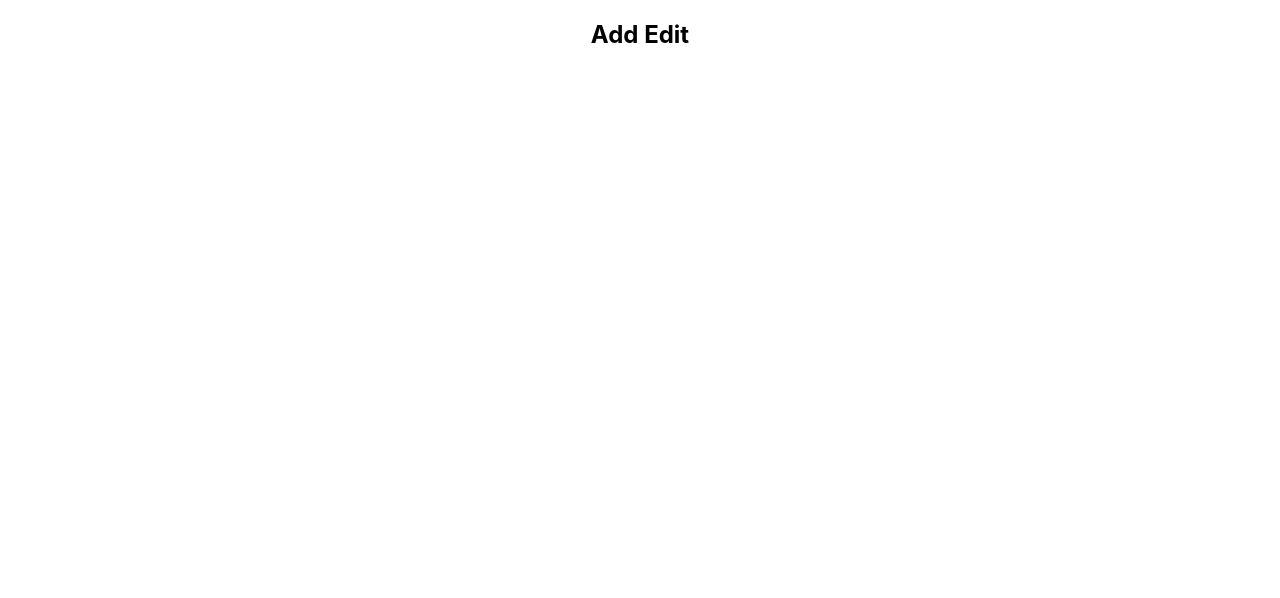
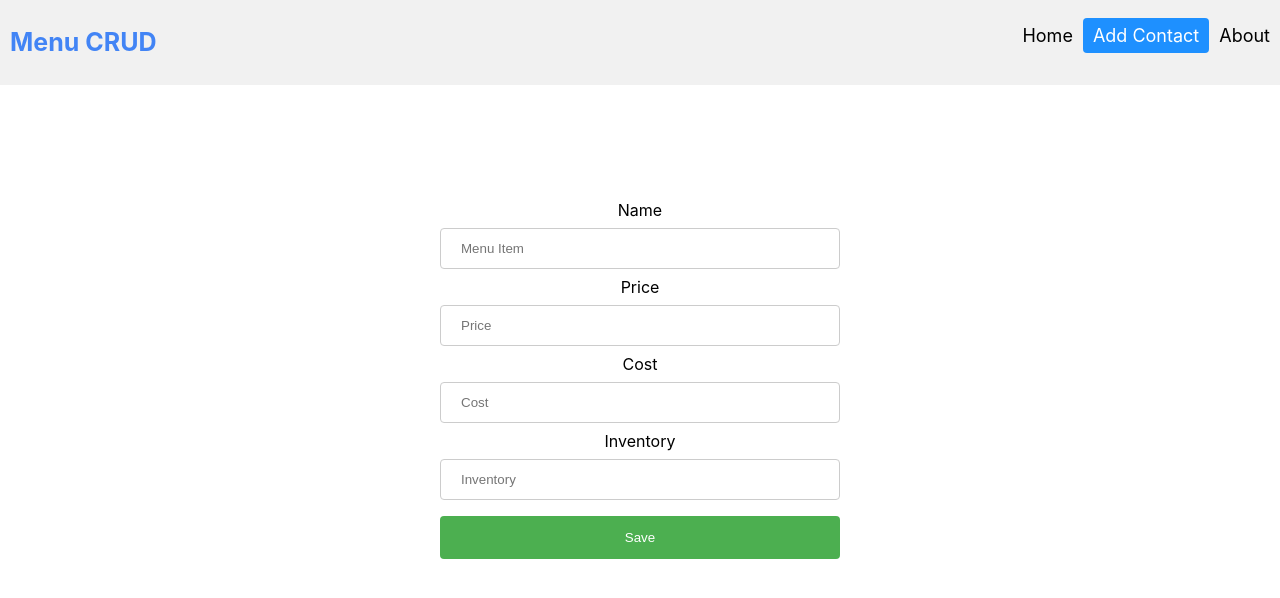
Before and after one commit to jujubean22/menu-crud, a React (Create React App) app: page /add in a window 1280 px wide. Shown: the top 598 px of the page. Built offline with nearby package versions, Linux system fonts and the light colour scheme; no server answers; the database is empty.

Commit message:
added add item feature

```diff
--- a/src/App.js
+++ b/src/App.js
@@ -7,11 +7,13 @@ import Home from "./pages/Home";
 import View from "./pages/View";
 import { ToastContainer} from 'react-toastify';
 import 'react-toastify/dist/ReactToastify.css';
+import Header from "./components/Header";
 
 function App() {
   return (
     <BrowserRouter>
       <div className="App">
+        <Header/>
         <ToastContainer position="top-center"/>
         <Routes>
           <Route exact path="/" element={<Home/>} />
--- /dev/null
+++ b/src/components/Header.css
@@ -0,0 +1,56 @@
+.header {
+  overflow: hidden;
+  background-color: #f1f1f1;
+}
+
+.header p {
+  float: left;
+  color: black;
+  text-align: center;
+  padding: 10px;
+  text-decoration: none;
+  font-size: 18px;
+  line-height: 15px;
+  border-radius: 4px;
+}
+
+.inputField {
+  width: 40% !important;
+  padding: 1px;
+  margin-top: 5px;
+  margin-right: 6px;
+  border: none;
+  font-size: 17px;
+}
+
+.header p.logo {
+  font-size: 25px;
+  font-weight: bold;
+  color: #4284f5;
+}
+
+.header p:hover {
+  background-color: #ddd;
+  color: #5d6770;
+}
+
+.header p.active {
+  background-color: dodgerblue;
+  color: white;
+}
+
+.header-right {
+  float: right;
+}
+
+@media screen and (max-width: 500px) {
+  .header p {
+    float: none;
+    display: block;
+    text-align: left;
+  }
+
+  .header-right {
+    float: none;
+  }
+}
--- /dev/null
+++ b/src/components/Header.js
@@ -0,0 +1,52 @@
+import React, { useEffect, useState } from "react";
+import { Link, useLocation} from "react-router-dom";
+import "./Header.css";
+
+const Header = () => {
+  const [activeTab, setActiveTab] = useState("Home");
+  const location = useLocation();
+
+  useEffect(() => {
+    if (location.pathname === "/") {
+      setActiveTab("Home");
+    } else if (location.pathname === "/add") {
+      setActiveTab("AddContact");
+    } else if (location.pathname === "/about") {
+      setActiveTab("About");
+    }
+  }, [location]);
+
+  return (
+    <div className="header">
+      <p className="logo">Menu CRUD</p>
+      <div className="header-right">
+        <Link to="/">
+          <p
+            className={`${activeTab === "Home" ? "active" : ""}`}
+            onClick={() => setActiveTab("Home")}
+          >
+            Home
+          </p>
+        </Link>
+        <Link to="/add">
+          <p
+            className={`${activeTab === "AddContact" ? "active" : ""}`}
+            onClick={() => setActiveTab("AddContact")}
+          >
+            Add Contact
+          </p>
+        </Link>
+        <Link to="/about">
+          <p
+            className={`${activeTab === "About" ? "active" : ""}`}
+            onClick={() => setActiveTab("About")}
+          >
+            About
+          </p>
+        </Link>
+      </div>
+    </div>
+  );
+};
+
+export default Header;
--- a/src/pages/About.js
+++ b/src/pages/About.js
@@ -2,7 +2,9 @@ import React from 'react'
 
 const About = () => {
   return (
-    <div>About</div>
+    <div>
+      <h2>About</h2>
+    </div>
   )
 }
 
--- /dev/null
+++ b/src/pages/AddEdit.css
@@ -0,0 +1,27 @@
+input[type="text"],
+input[type="email"],
+input[type="number"],
+select {
+  width: 100%;
+  padding: 12px 20px;
+  margin: 8px 0;
+  display: inline-block;
+  border: 1px solid #ccc;
+  border-radius: 4px;
+  box-sizing: border-box;
+}
+
+input[type="submit"] {
+  width: 100%;
+  background-color: #4caf50;
+  color: white;
+  padding: 14px 20px;
+  margin: 8px 0;
+  border: none;
+  border-radius: 4px;
+  cursor: pointer;
+}
+
+input[type="submit"]:hover {
+  background-color: #45a049;
+}
--- a/src/pages/AddEdit.js
+++ b/src/pages/AddEdit.js
@@ -1,11 +1,134 @@
-import React from 'react'
+import React, { useState, useEffect } from "react";
+import { useNavigate, useParams } from "react-router-dom";
+import "./AddEdit.css";
+import fireDb from "../firebase";
+import { toast } from "react-toastify";
+
+const initialState = {
+  name: "",
+  price: null,
+  cost: null,
+  inventory: null,
+};
 
 const AddEdit = () => {
+  const [state, setState] = useState(initialState);
+  const [data, setData] = useState({});
+
+  const { name, price, cost, inventory } = state;
+
+  const history = useNavigate();
+
+  const { id } = useParams();
+
+  useEffect(() => {
+    fireDb.child("costs").on("value", (snapshot) => {
+      if (snapshot.val() !== null) {
+        setData({ ...snapshot.val() });
+      } else {
+        setData({});
+      }
+    });
+
+    return () => {
+      setData({});
+    };
+  }, [id]);
+
+  useEffect(() => {
+    if (id) {
+      setState({ ...data[id] });
+    } else {
+      setState({ ...initialState });
+    }
+
+    return () => {
+      setState({ ...initialState });
+    };
+  }, [id, data]);
+
+  const handleInputChange = (e) => {
+    const { name, value } = e.target;
+    setState({ ...state, [name]: value });
+  };
+
+  const handleSubmit = (e) => {
+    e.preventDefault();
+    if (!name || !price || !cost || !inventory) {
+      toast.error("Please provide value in each input field");
+    } else {
+      if (!id) {
+        fireDb.child("costs").push(state, (err) => {
+          if (err) {
+            toast.error(err);
+          } else {
+            toast.success("Menu Item has been Added Successfully");
+          }
+        });
+      } else {
+        fireDb.child(`costs/${id}`).set(state, (err) => {
+          if (err) {
+            toast.error(err);
+          } else {
+            toast.success("cost Updated Successfully");
+          }
+        });
+      }
+
+      setTimeout(() => history.push("/"), 500);
+    }
+  };
   return (
-    <div>
-      <h2>Add Edit</h2>
-      </div>
-  )
-}
+    <div style={{ marginTop: "100px" }}>
+      <form
+        style={{
+          margin: "auto",
+          padding: "15px",
+          maxWidth: "400px",
+          alignContent: "center",
+        }}
+        onSubmit={handleSubmit}
+      >
+        <label htmlFor="name">Name</label>
+        <input
+          type="text"
+          id="name"
+          name="name"
+          placeholder="Menu Item"
+          value={name || ""}
+          onChange={handleInputChange}
+        />
+        <label htmlFor="price">Price</label>
+        <input
+          type="number"
+          id="price"
+          name="price"
+          placeholder="Price"
+          value={price || ""}
+          onChange={handleInputChange}
+        />
+        <label htmlFor="cost">Cost</label>
+        <input
+          type="number"
+          id="cost"
+          name="cost"
+          placeholder="Cost"
+          value={cost || ""}
+          onChange={handleInputChange}
+        />
+        <label htmlFor="name">Inventory</label>
+        <input
+          type="text"
+          id="inventory"
+          name="inventory"
+          placeholder="Inventory"
+          value={inventory || ""}
+          onChange={handleInputChange}
+        />
+        <input type="submit" value={id ? "Update" : "Save"} />
+      </form>
+    </div>
+  );
+};
 
-export default AddEdit
+export default AddEdit;
```
Also changed, not shown: src/firebase.js (deleted, +0 -15 lines).
